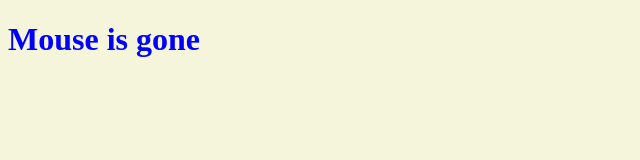
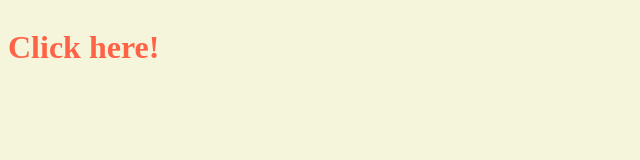
Before and after one commit to hw9402/Momentum-clone, a plain HTML site: page index.html in a window 1280 px wide. Both pictures are taken after a click on the element "Click here!". Shown: the whole page, without its empty margins (0-640 px from the left). Drawn offline with Linux system fonts and the light colour scheme.

Commit message:
change font color with JS's onclick function and CSS

```diff
--- a/app.js
+++ b/app.js
@@ -1,18 +1,12 @@
-const title = document.querySelector(".hello h1");
+const h1 = document.querySelector(".hello h1");
 
 function handleTitleClick() {
-    console.log("title was clicked");
-    title.style.color = "blue";
+    const clickedClass = "clicked"
+    if(h1.className === clickedClass) {
+        h1.className = "";
+    } else {
+        h1.className = clickedClass;
+    }
 }
 
-function handleMouseEnter() {
-    title.innerText = "Mouse is here";
-}
-
-function handleMouseLeave() {
-    title.innerText = "Mouse is gone";
-}
-
-title.addEventListener("click", handleTitleClick);
-title.addEventListener("mouseenter", handleMouseEnter);
-title.addEventListener("mouseleave", handleMouseLeave);
+h1.addEventListener("click", handleTitleClick);
--- a/index.html
+++ b/index.html
@@ -9,7 +9,7 @@
     </head>
     <body>
         <div class="hello">
-            <h1>Click here!</h1>
+            <h1 style="display: inline-block;">Click here!</h1>
         </div>
         <script src="app.js"></script>
     </body>
--- a/style.css
+++ b/style.css
@@ -1,3 +1,12 @@
 body {
     background-color: beige;
 }
+
+h1 {
+    color: cornflowerblue;
+    transition:color .5s ease-in-out;
+}
+
+.clicked {
+    color: tomato;
+}
```
